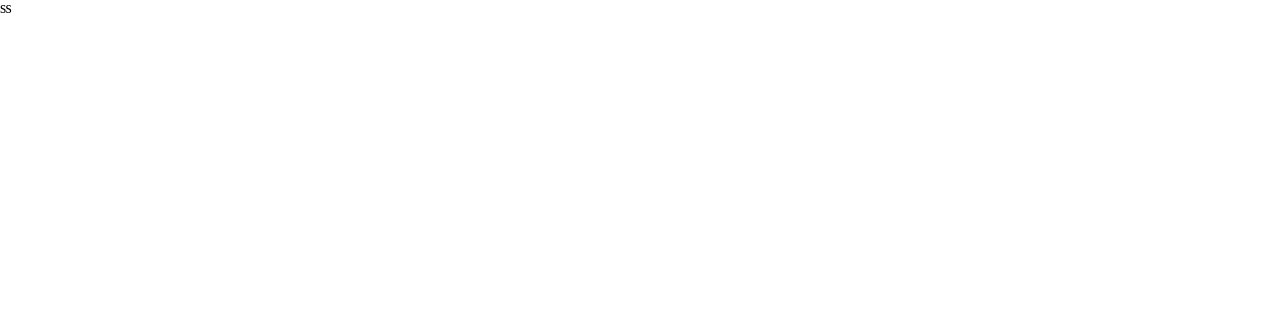
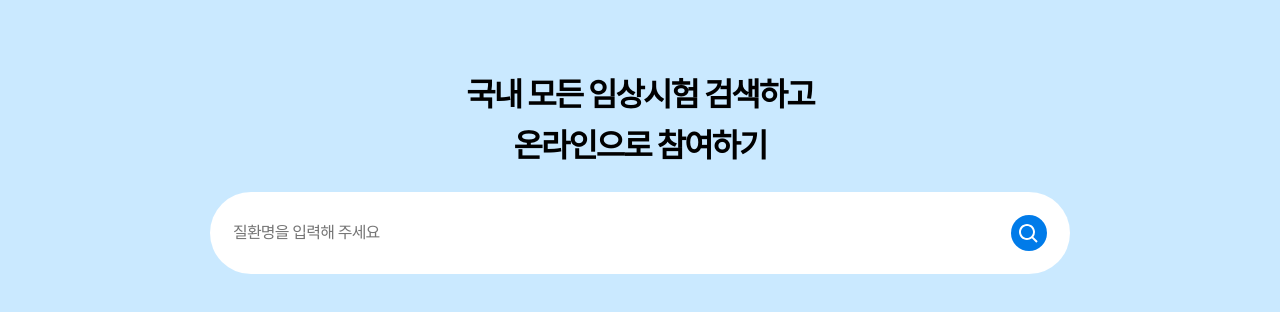
Before and after one commit to wanted-pre-onboarding-frontend-3Team/pre-onboarding-8th-3-3, a React (Create React App) app: page / in a window 1280 px wide. Shown: the top 312 px of the page. Built offline with nearby package versions, Linux system fonts and the light colour scheme.

Commit message:
Feat:search컴포넌트 구현

```diff
--- a/package.json
+++ b/package.json
@@ -13,6 +13,7 @@
     "axios": "^1.2.2",
     "react": "^18.2.0",
     "react-dom": "^18.2.0",
+    "react-icons": "^4.7.1",
     "react-scripts": "5.0.1",
     "styled-components": "^5.3.6",
     "typescript": "^4.9.4",
@@ -43,11 +44,11 @@
     ]
   },
   "devDependencies": {
+    "@types/styled-components": "^5.1.26",
     "eslint": "^8.31.0",
     "eslint-config-airbnb": "^19.0.4",
     "eslint-config-prettier": "^8.6.0",
     "eslint-plugin-prettier": "^4.2.1",
-    "prettier": "^2.8.1",
-    "@types/styled-components": "^5.1.26"
+    "prettier": "^2.8.1"
   }
 }
--- a/src/App.tsx
+++ b/src/App.tsx
@@ -1,5 +1,28 @@
-function App() {
-  return <div>ss</div>;
-}
+import SearchInput from './components/SearchInput';
+import styled from 'styled-components';
 
+const App = () => {
+  return (
+    <AppWrapper>
+      <Title>
+        국내 모든 임상시험 검색하고 <br /> 온라인으로 참여하기
+      </Title>
+      <SearchInput />
+    </AppWrapper>
+  );
+};
+
+const AppWrapper = styled.div`
+  margin: 50px auto 0;
+  width: 100%;
+  max-width: 900px;
+  padding: 20px;
+`;
+const Title = styled.h2`
+  font-size: 32px;
+  text-align: center;
+  line-height: 1.6;
+  letter-spacing: -2px;
+  font-weight: 700;
+`;
 export default App;
--- /dev/null
+++ b/src/components/DropItem.tsx
@@ -0,0 +1,4 @@
+const DropItem = () => {
+  return <li>dd</li>;
+};
+export default DropItem;
--- /dev/null
+++ b/src/components/DropList.tsx
@@ -0,0 +1,4 @@
+const DropList = () => {
+  return;
+};
+export default DropList;
--- /dev/null
+++ b/src/components/SearchInput.tsx
@@ -0,0 +1,51 @@
+import { useState, useCallback } from 'react';
+import { BiSearch } from 'react-icons/bi';
+import styled from 'styled-components';
+
+const SearchInput = () => {
+  const [isFocused, setIsFocused] = useState(false);
+  const onSearch = (e: React.ChangeEvent<HTMLInputElement>) => {};
+  const focusHandler = (bool: boolean) => {
+    setIsFocused(bool);
+  };
+  return (
+    <InputWrapper focus={isFocused ? 'focus' : 'none'}>
+      <Input
+        type="text"
+        placeholder="질환명을 입력해 주세요"
+        onBlur={() => focusHandler(false)}
+        onFocus={() => focusHandler(true)}
+        onChange={onSearch}
+      />
+      <SearchBtn type="button">
+        <BiSearch size="24px" color="white" />
+      </SearchBtn>
+    </InputWrapper>
+  );
+};
+const InputWrapper = styled.div<Pick<InputStyle, 'focus'>>`
+  margin: 20px auto;
+  padding: 20px;
+  border: 3px solid ${({ focus }) => (focus === 'focus' ? '#007be9' : 'transparent')};
+  background-color: white;
+  border-radius: 45px;
+  display: flex;
+  justify-content: space-between;
+  align-items: center;
+`;
+const Input = styled.input`
+  width: 90%;
+`;
+
+const SearchBtn = styled.button`
+  background-color: #007be9;
+  border-radius: 50%;
+  padding-top: 5px;
+  width: 36px;
+  height: 36px;
+`;
+interface InputStyle {
+  focus: string;
+}
+
+export default SearchInput;
--- a/src/style/globalStyle.ts
+++ b/src/style/globalStyle.ts
@@ -202,6 +202,10 @@ input[type="file"]::file-selector-button,
 button {
   color: initial;
 }
+
+body{
+  background-color: #cae9ff;
+}
 `;
 
 export default GlobalStyle;
--- a/src/types/index.type.ts
+++ /dev/null
@@ -1,2 +0,0 @@
-const test = () => {};
-export default test;
```
Also changed, not shown: src/model/httpClient.ts (added, +13 -0 lines), src/types/search.type.ts (added, +10 -0 lines), 1 other file (tests, documents, lock files or other folders).
